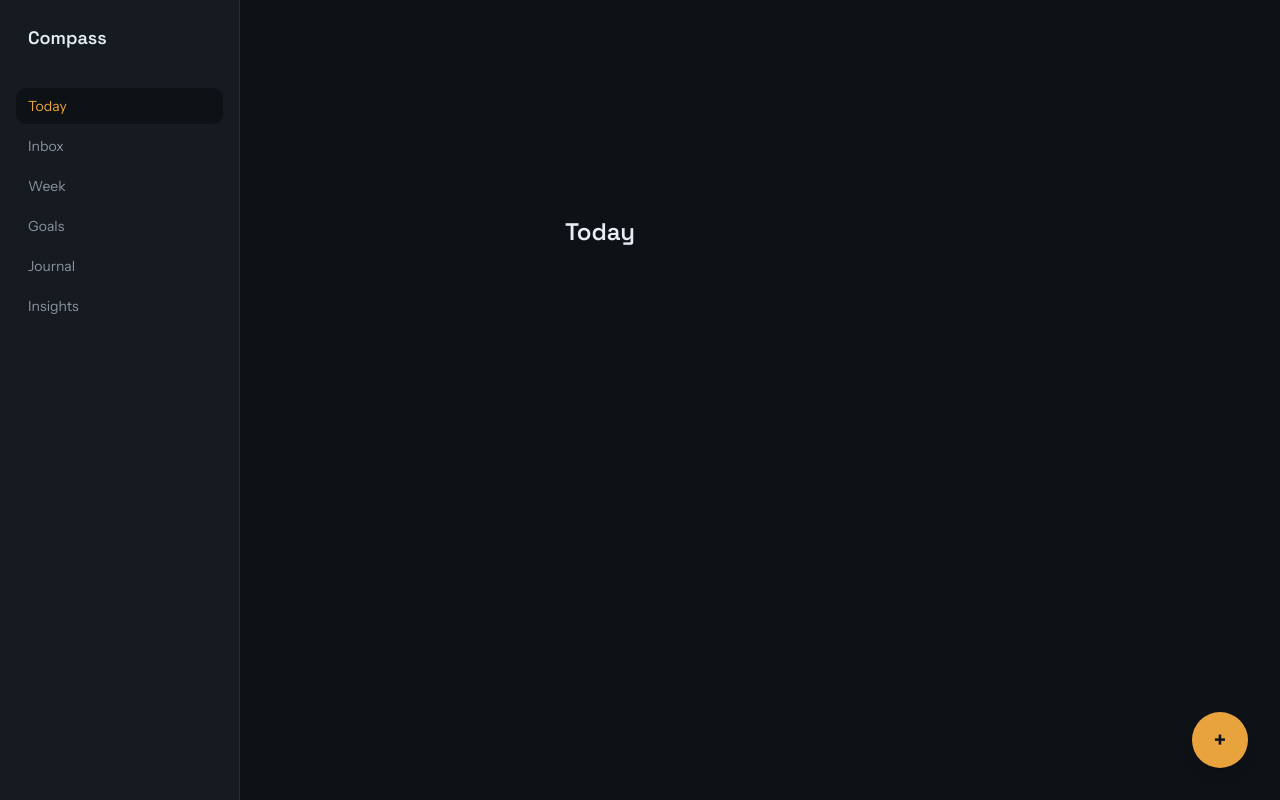
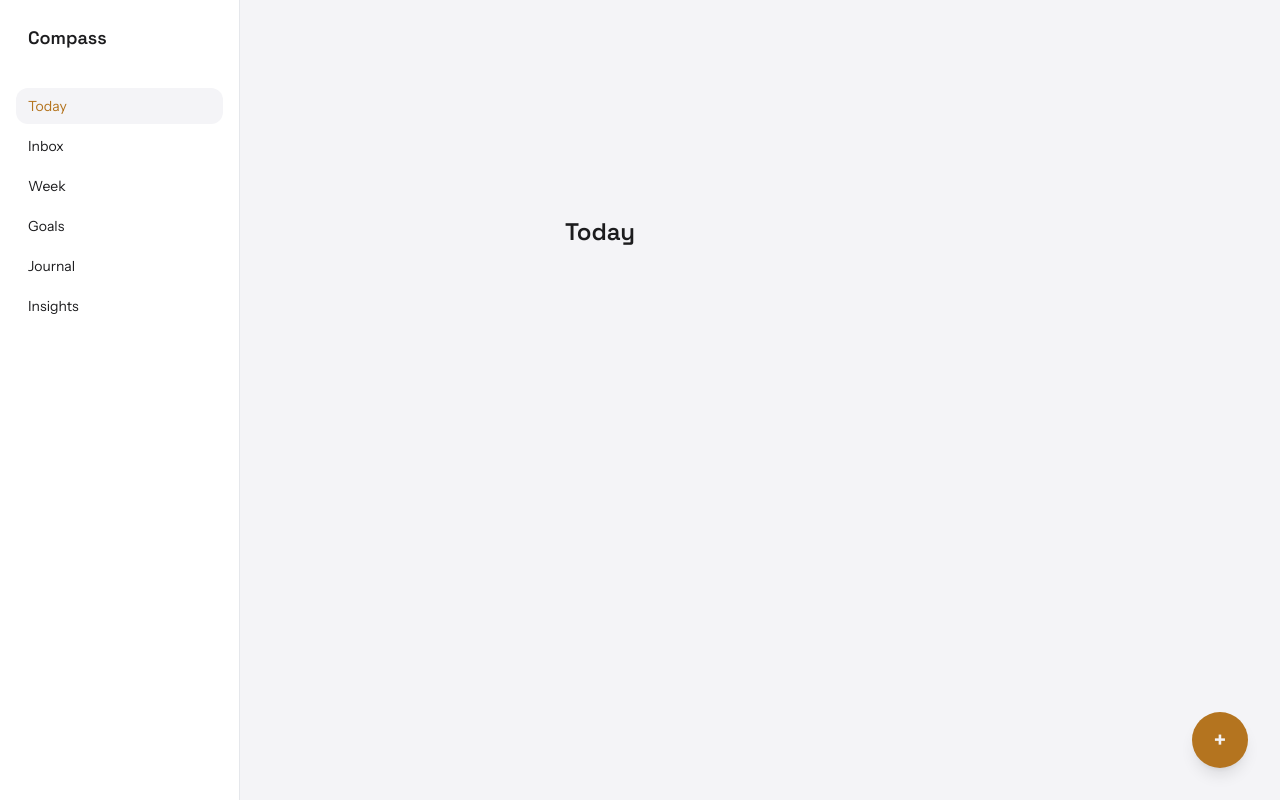
Before and after one commit to kasamthapa/compass, a React (Vite) app: page /today in a window 1280 px wide. Built offline with nearby package versions, Linux system fonts and the light colour scheme.

Commit message:
feat: add semantic light/dark theme tokens and theme store

```diff
--- a/index.html
+++ b/index.html
@@ -1,14 +1,26 @@
 <!doctype html>
-<html lang="en" class="dark">
+<html lang="en">
   <head>
     <meta charset="UTF-8" />
+    <script>
+      (function () {
+        try {
+          var stored = localStorage.getItem('compass-theme')
+          var pref =
+            stored === 'light' || stored === 'dark' || stored === 'system' ? stored : 'system'
+          var systemDark = window.matchMedia('(prefers-color-scheme: dark)').matches
+          var resolved = pref === 'system' ? (systemDark ? 'dark' : 'light') : pref
+          document.documentElement.setAttribute('data-theme', resolved)
+        } catch (e) {}
+      })()
+    </script>
     <link rel="icon" type="image/svg+xml" href="/icon.svg" />
     <link rel="apple-touch-icon" href="/icon-192.png" />
     <meta name="viewport" content="width=device-width, initial-scale=1.0, viewport-fit=cover" />
-    <meta name="theme-color" content="#0E1116" />
+    <meta name="theme-color" content="#14171d" />
     <title>Compass</title>
   </head>
-  <body class="bg-bg text-text font-body">
+  <body class="bg-bg text-text font-body antialiased">
     <div id="root"></div>
     <script type="module" src="/src/main.tsx"></script>
   </body>
--- /dev/null
+++ b/src/store/themeStore.ts
@@ -0,0 +1,59 @@
+import { create } from 'zustand'
+
+export type ThemePreference = 'system' | 'light' | 'dark'
+type ResolvedTheme = 'light' | 'dark'
+
+const STORAGE_KEY = 'compass-theme'
+const THEME_COLOR: Record<ResolvedTheme, string> = {
+  light: '#f4f4f7',
+  dark: '#14171d',
+}
+
+function getSystemTheme(): ResolvedTheme {
+  return window.matchMedia('(prefers-color-scheme: dark)').matches ? 'dark' : 'light'
+}
+
+function resolveTheme(preference: ThemePreference): ResolvedTheme {
+  return preference === 'system' ? getSystemTheme() : preference
+}
+
+function applyTheme(resolved: ResolvedTheme) {
+  document.documentElement.setAttribute('data-theme', resolved)
+  document.querySelector('meta[name="theme-color"]')?.setAttribute('content', THEME_COLOR[resolved])
+}
+
+function getStoredPreference(): ThemePreference {
+  const stored = localStorage.getItem(STORAGE_KEY)
+  return stored === 'light' || stored === 'dark' || stored === 'system' ? stored : 'system'
+}
+
+interface ThemeState {
+  preference: ThemePreference
+  resolved: ResolvedTheme
+  setPreference: (preference: ThemePreference) => void
+}
+
+const initialPreference = getStoredPreference()
+const initialResolved = resolveTheme(initialPreference)
+applyTheme(initialResolved)
+
+export const useThemeStore = create<ThemeState>((set) => ({
+  preference: initialPreference,
+  resolved: initialResolved,
+  setPreference: (preference) => {
+    localStorage.setItem(STORAGE_KEY, preference)
+    const resolved = resolveTheme(preference)
+    applyTheme(resolved)
+    set({ preference, resolved })
+  },
+}))
+
+window
+  .matchMedia('(prefers-color-scheme: dark)')
+  .addEventListener('change', () => {
+    const { preference } = useThemeStore.getState()
+    if (preference !== 'system') return
+    const resolved = getSystemTheme()
+    applyTheme(resolved)
+    useThemeStore.setState({ resolved })
+  })
--- a/src/styles/tokens.css
+++ b/src/styles/tokens.css
@@ -1,22 +1,12 @@
-/* Compass design tokens — the only place raw color/type/spacing values live.
-   Components and Tailwind config must consume these, never hardcode values. */
+/* Compass design tokens — the only place raw color/type/spacing/motion values
+   live. Components and Tailwind config must consume these, never hardcode
+   values. Colors are semantic and swap per theme via [data-theme] on <html>. */
 
 :root {
-  /* Color palette */
-  --bg: #0e1116; /* ink — near-black with a blue undertone */
-  --surface: #161b22; /* raised panels */
-  --border: #262d37; /* hairline structure */
-  --text: #e6edf3; /* primary text */
-  --muted: #8b949e; /* secondary text */
-  --accent: #e8a33d; /* today amber — today, active states, completion only */
-  --good: #4c9a6e; /* desaturated green — done/positive, used sparingly */
+  /* motion */
+  --ease-ios: cubic-bezier(0.32, 0.72, 0, 1);
 
-  /* Type */
-  --font-display: 'Space Grotesk', sans-serif;
-  --font-body: 'Instrument Sans', sans-serif;
-  --font-mono: 'JetBrains Mono', monospace;
-
-  /* Spacing rhythm (4px base scale) */
+  /* spacing (8pt rhythm, 4px half-step for tight spots) */
   --space-1: 0.25rem; /* 4px */
   --space-2: 0.5rem; /* 8px */
   --space-3: 0.75rem; /* 12px */
@@ -25,16 +15,67 @@
   --space-6: 2rem; /* 32px */
   --space-7: 3rem; /* 48px */
   --space-8: 4rem; /* 64px */
+  --space-9: 5rem; /* 80px */
 
-  /* Layout */
+  /* layout */
   --content-max-width: 720px;
-  --nav-height: 4rem;
+  --nav-height: 4.5rem;
   --rail-width: 15rem;
 
-  /* Radii */
-  --radius-sm: 0.375rem;
-  --radius-md: 0.625rem;
-  --radius-lg: 1rem;
+  /* radii */
+  --radius-sm: 0.5rem; /* 8px — chips, small controls */
+  --radius-md: 0.75rem; /* 12px — buttons, inputs */
+  --radius-lg: 1rem; /* 16px — inset-grouped cards */
+  --radius-xl: 1.5rem; /* 24px — sheet top corners */
+  --radius-full: 999px;
+
+  /* type */
+  --font-display: 'Space Grotesk', sans-serif;
+  --font-body: 'Instrument Sans', sans-serif;
+  --font-mono: 'JetBrains Mono', monospace;
+}
+
+/* ---- Dark theme (also the fallback before JS/attribute applies) ---- */
+:root,
+:root[data-theme='dark'] {
+  --bg: #14171d;
+  --surface: #1c2029;
+  --surface-elevated: #232833;
+  --border-hairline: rgba(255, 255, 255, 0.08);
+  --text: #eef1f5;
+  --text-muted: #9aa4b2;
+  --text-faint: #6b7480;
+  --accent: #e8a33d;
+  --accent-on: #14171d;
+  --accent-wash: rgba(232, 163, 61, 0.14);
+  --accent-ring: rgba(232, 163, 61, 0.4);
+  --good: #57ab7c;
+  --overlay: rgba(0, 0, 0, 0.55);
+  --tabbar-bg: rgba(28, 32, 41, 0.72);
+  --shadow-card: 0 1px 2px rgba(0, 0, 0, 0.24), 0 8px 24px rgba(0, 0, 0, 0.28);
+  --shadow-fab: 0 8px 20px rgba(232, 163, 61, 0.32), 0 2px 6px rgba(0, 0, 0, 0.3);
+  --shadow-sheet: 0 -8px 30px rgba(0, 0, 0, 0.4);
+}
+
+/* ---- Light theme ---- */
+:root[data-theme='light'] {
+  --bg: #f4f4f7;
+  --surface: #ffffff;
+  --surface-elevated: #ffffff;
+  --border-hairline: rgba(0, 0, 0, 0.07);
+  --text: #1c1c1e;
+  --text-muted: #6e6e73;
+  --text-faint: #8e8e93;
+  --accent: #b4741f;
+  --accent-on: #ffffff;
+  --accent-wash: rgba(180, 116, 31, 0.1);
+  --accent-ring: rgba(180, 116, 31, 0.35);
+  --good: #2f8659;
+  --overlay: rgba(0, 0, 0, 0.35);
+  --tabbar-bg: rgba(255, 255, 255, 0.72);
+  --shadow-card: 0 1px 2px rgba(0, 0, 0, 0.04), 0 8px 20px rgba(0, 0, 0, 0.06);
+  --shadow-fab: 0 8px 20px rgba(180, 116, 31, 0.26), 0 2px 6px rgba(0, 0, 0, 0.12);
+  --shadow-sheet: 0 -8px 30px rgba(0, 0, 0, 0.12);
 }
 
 html,
@@ -45,6 +86,21 @@ body {
 
 body {
   font-family: var(--font-body);
+  line-height: 1.5;
+}
+
+/* Shared press feedback for interactive elements — centralized so the
+   reduced-motion override below reliably wins regardless of Tailwind's
+   utility ordering. */
+.ios-press {
+  transition:
+    transform 150ms var(--ease-ios),
+    opacity 150ms ease;
+}
+
+.ios-press:active {
+  transform: scale(0.97);
+  opacity: 0.85;
 }
 
 @media (prefers-reduced-motion: reduce) {
@@ -56,4 +112,9 @@ body {
     transition-duration: 0.01ms !important;
     scroll-behavior: auto !important;
   }
+
+  .ios-press:active,
+  .ios-sheet {
+    transform: none !important;
+  }
 }
--- a/tailwind.config.js
+++ b/tailwind.config.js
@@ -1,22 +1,40 @@
 /** @type {import('tailwindcss').Config} */
 export default {
-  darkMode: 'class',
   content: ['./index.html', './src/**/*.{js,ts,jsx,tsx}'],
   theme: {
     extend: {
       colors: {
         bg: 'var(--bg)',
         surface: 'var(--surface)',
-        border: 'var(--border)',
+        'surface-elevated': 'var(--surface-elevated)',
+        'border-hairline': 'var(--border-hairline)',
         text: 'var(--text)',
-        muted: 'var(--muted)',
+        'text-muted': 'var(--text-muted)',
+        'text-faint': 'var(--text-faint)',
         accent: 'var(--accent)',
+        'accent-on': 'var(--accent-on)',
+        'accent-wash': 'var(--accent-wash)',
+        'accent-ring': 'var(--accent-ring)',
         good: 'var(--good)',
+        overlay: 'var(--overlay)',
+        tabbar: 'var(--tabbar-bg)',
       },
       fontFamily: {
         display: ['Space Grotesk', 'sans-serif'],
         body: ['Instrument Sans', 'sans-serif'],
         mono: ['JetBrains Mono', 'monospace'],
+      },
+      fontSize: {
+        'large-title': [
+          '2.125rem',
+          { lineHeight: '1.15', letterSpacing: '-0.02em', fontWeight: '700' },
+        ],
+        title: ['1.375rem', { lineHeight: '1.25', letterSpacing: '-0.01em', fontWeight: '600' }],
+        headline: ['1.0625rem', { lineHeight: '1.4', fontWeight: '600' }],
+        body: ['1.0625rem', { lineHeight: '1.5' }],
+        subhead: ['0.9375rem', { lineHeight: '1.45' }],
+        caption: ['0.8125rem', { lineHeight: '1.4' }],
+        'caption-2': ['0.6875rem', { lineHeight: '1.3', letterSpacing: '0.01em' }],
       },
       spacing: {
         1: 'var(--space-1)',
@@ -27,6 +45,7 @@ export default {
         6: 'var(--space-6)',
         7: 'var(--space-7)',
         8: 'var(--space-8)',
+        9: 'var(--space-9)',
         nav: 'var(--nav-height)',
         rail: 'var(--rail-width)',
       },
@@ -37,6 +56,16 @@ export default {
         sm: 'var(--radius-sm)',
         md: 'var(--radius-md)',
         lg: 'var(--radius-lg)',
+        xl: 'var(--radius-xl)',
+        full: 'var(--radius-full)',
+      },
+      boxShadow: {
+        card: 'var(--shadow-card)',
+        fab: 'var(--shadow-fab)',
+        sheet: 'var(--shadow-sheet)',
+      },
+      transitionTimingFunction: {
+        ios: 'var(--ease-ios)',
       },
     },
   },
```
